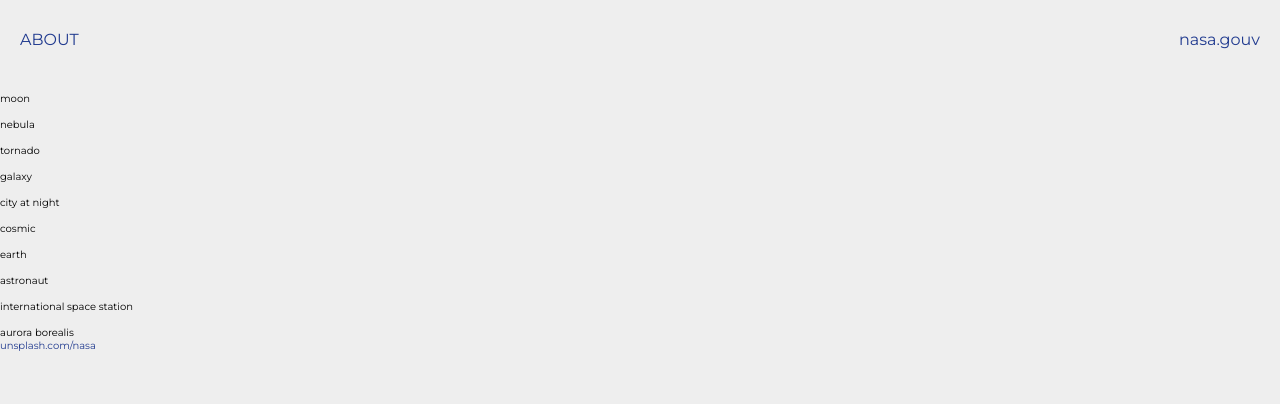
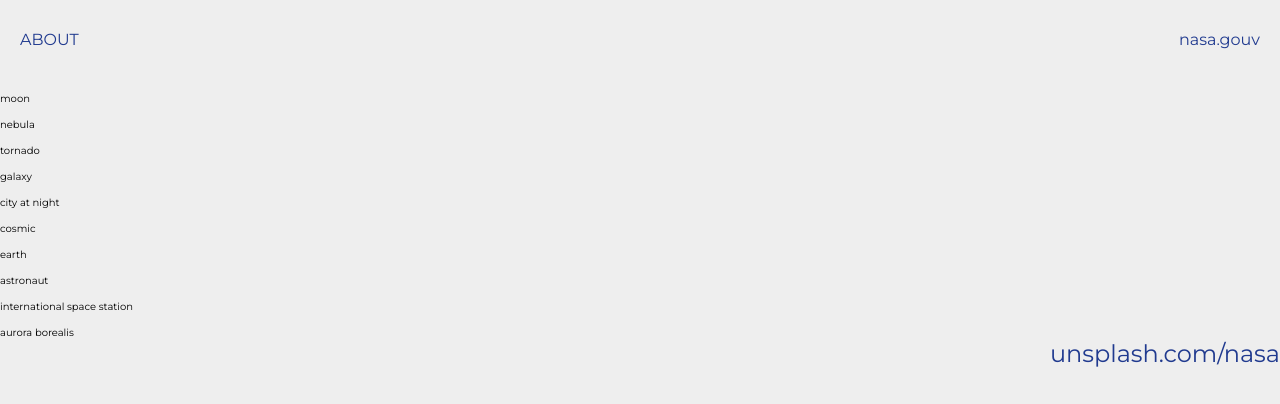
Before and after one commit to haroldao/CosmicWebsite, a plain HTML site: page index.html in a window 1280 px wide. Drawn offline with Linux system fonts and the light colour scheme.

Commit message:
Footer Position Ok

```diff
--- a/css/style.scss
+++ b/css/style.scss
@@ -41,3 +41,23 @@ header{
         width: 50px;
     }
 }
+
+
+section{
+    .photos__photo{
+        .photo__overlay{
+
+        }
+    }
+}
+
+footer{
+    display: flex;
+    justify-content: flex-end;
+    font-size: 2.4em;
+    p{
+        a{
+
+        }
+    }
+}
```
Also changed, not shown: css/style.css, 1 other file.
